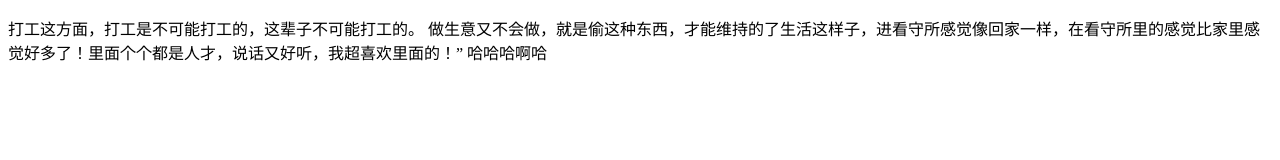
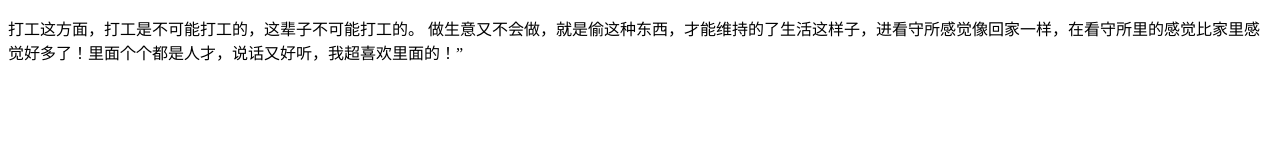
Before and after one commit to jsbyfd989/cs_1802, a plain HTML site: page index.html in a window 1280 px wide. Drawn offline with Linux system fonts and the light colour scheme.

Commit message:
付迪提交

```diff
--- a/index.html
+++ b/index.html
@@ -8,7 +8,6 @@
 		<p>
 		打工这方面，打工是不可能打工的，这辈子不可能打工的。
 做生意又不会做，就是偷这种东西，才能维持的了生活这样子，进看守所感觉像回家一样，在看守所里的感觉比家里感觉好多了！里面个个都是人才，说话又好听，我超喜欢里面的！”
-哈哈哈啊哈
 </p>
 </body>
 </html>
```
